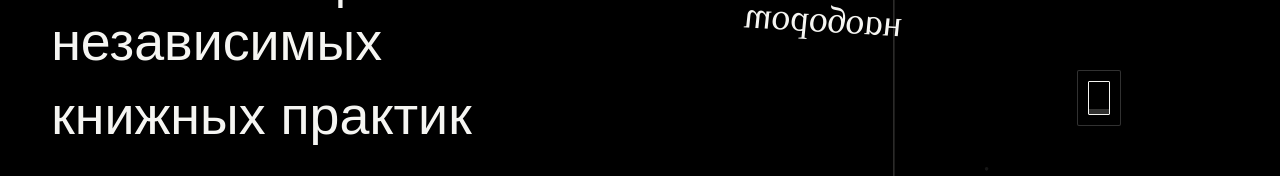
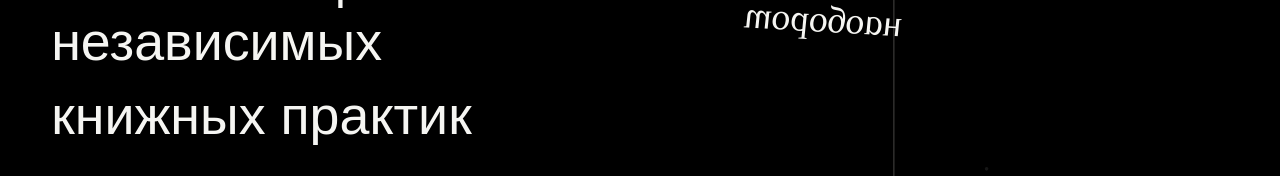
Before and after one commit to Nikiau12/obratnaya-storona-2, a Next.js app: page /about in a window 1280 px wide. Shown: the part 356-532 px from the top of the page. Built offline with nearby package versions, Linux system fonts and the light colour scheme; a web font is replaced by a local one.

Commit message:
Remove the motion switch from the About room

```diff
--- a/components/editorial/About.module.css
+++ b/components/editorial/About.module.css
@@ -9,10 +9,6 @@
 .destinations a:focus-visible { outline:2px solid var(--ink); outline-offset:5px; }
 .room { --card-room:about; position:relative; grid-area:1 / 6 / 4 / -1; height:clamp(440px,52vw,720px); min-width:0; }
 .room canvas { display:block; width:100%; height:100%; }
-.switch { position:absolute; top:30%; right:16%; display:grid; place-items:center; width:44px; height:56px; padding:8px; color:var(--ink); background:var(--paper); border:1px solid var(--line); border-radius:2px; cursor:pointer; }
-.switch span { display:block; width:22px; height:34px; border:1px solid currentColor; border-radius:1px; background:linear-gradient(to bottom,transparent 0 49%,var(--line) 49% 51%,transparent 51%); box-shadow:inset 0 -5px 0 var(--line); }
-.switch[aria-checked="false"] span { box-shadow:inset 0 5px 0 var(--line); }
-.switch:focus-visible { outline:2px solid currentColor; outline-offset:5px; }
 @media(max-width:900px) {
   .statement { font-size:clamp(28px,4.1vw,44px); }
   .composition { column-gap:16px; }
@@ -24,5 +20,4 @@
   .statement span:last-child { margin-left:5%; }
   .destinations { margin-top:20px; }
   .room { --card-room:phone; width:100%; height:clamp(360px,65svh,540px); margin-top:16px; }
-  .switch { top:27%; right:12%; }
 }
--- a/components/editorial/AboutRoom.tsx
+++ b/components/editorial/AboutRoom.tsx
@@ -1,16 +1,8 @@
-"use client";
-
-import { useState } from "react";
 import { CardHole } from "../sketch/CardScene";
 import s from "./About.module.css";
 
 export function AboutRoom() {
-  const [moving, setMoving] = useState(true);
-  return <div className={s.room} data-room>
-    <CardHole paused={!moving} />
-    <button className={s.switch} type="button" role="switch" aria-label="Движение предметов"
-      aria-checked={moving} onClick={() => setMoving(!moving)} title={moving ? "Выключить движение" : "Включить движение"}>
-      <span aria-hidden="true" />
-    </button>
+  return <div className={s.room} data-room aria-hidden="true">
+    <CardHole />
   </div>;
 }
```
Also changed, not shown: 1 other file (tests, documents, lock files or other folders).
